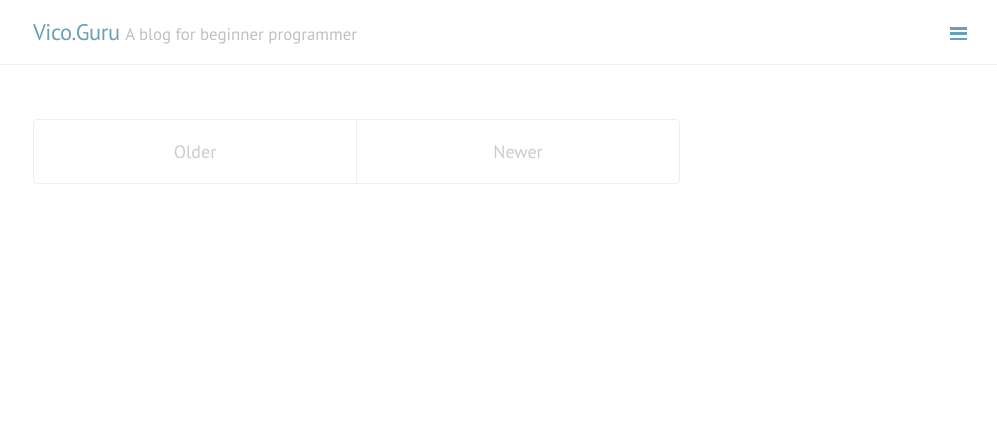
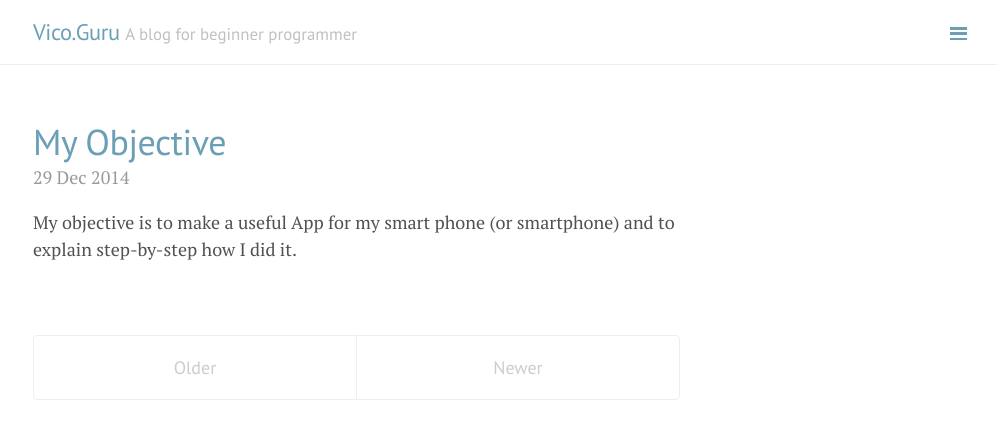
Before and after one commit to vicoguru/vicoguru.github.io, a Jekyll site: the page built from index.html, in a window 1280 px wide. Shown: the top 439 px of the page, without its empty margins (283-1280 px from the left). Built offline with Jekyll 4.4.1, drawn with Linux system fonts in a browser that asks for light colours; Markdown is read by kramdown in place of the engine named in the settings; the list of posts is cut into pages by our own code.

Commit message:
Added comments and analytics
Added DISQUS and Google Analytics to the site.

```diff
--- a/_layouts/default.html
+++ b/_layouts/default.html
@@ -2,6 +2,7 @@
 <html lang="en-us">
 
   {% include head.html %}
+  {% include analytics.html %}
 
   <body class="theme-base-0d layout-reverse sidebar-overlay">
 
@@ -21,6 +22,9 @@
 
       <div class="container content">
         {{ content }}
+
+		{% include comments.html %}
+
       </div>
     </div>
 
--- a/_posts/2014-12-29-my-objective.md
+++ b/_posts/2014-12-29-my-objective.md
@@ -1,7 +1,7 @@
 ---
-published: false
+layout: post
+title: My Objective
+comments: true
 ---
 
-## My Objective
-
-Enter text in [Markdown](http://daringfireball.net/projects/markdown/). Use the toolbar above, or click the **?** button for formatting help.
+My objective is to make a useful App for my smart phone (or smartphone) and to explain step-by-step how I did it.
```
Also changed, not shown: _includes/analytics.html (added, +10 -0 lines), _layouts/comments.html (added, +18 -0 lines).
